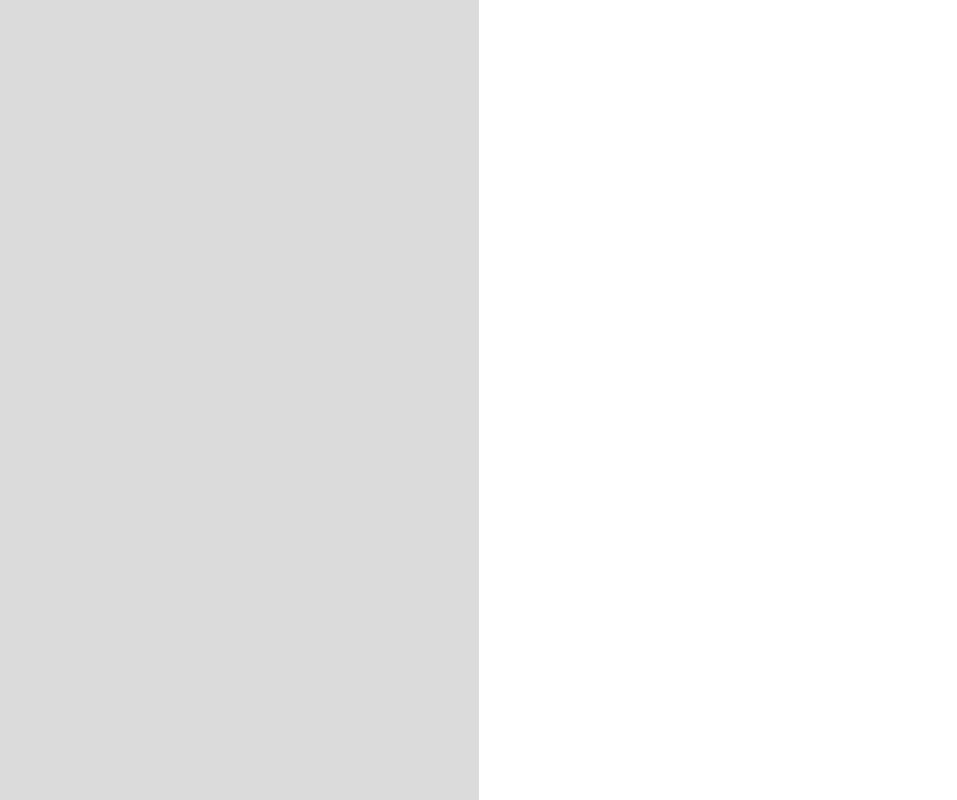
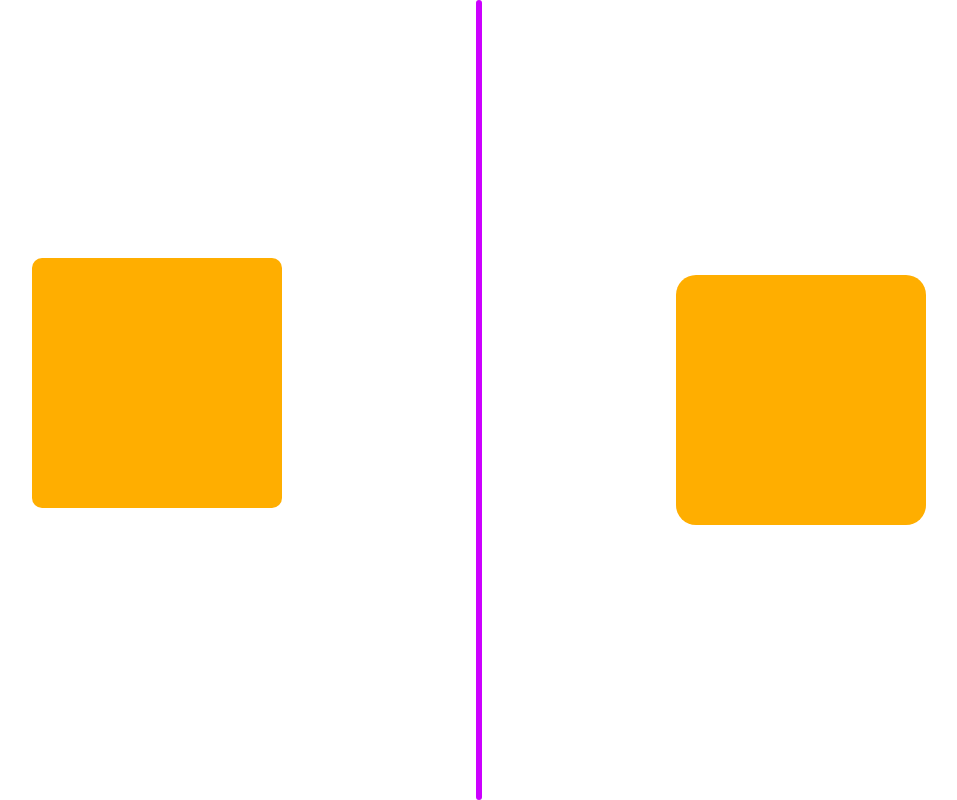
Before and after one commit to gioocharkviani/GiftSpace, a plain HTML site: page index.html in a window 1280 px wide. Shown: the whole page, without its empty margins (161-1118 px from the left). Drawn offline with Linux system fonts and the light colour scheme.

Commit message:
create js element

```diff
--- a/index.html
+++ b/index.html
@@ -11,12 +11,23 @@
 <body>
     <div class="BoxWrapper">
 
-        <div class="sideA"></div>
+        <div class="sideA">
 
+            <div class="main-page-boxA"></div>
 
-        <div class="sideB"></div>
+        </div>
+
+        <div class="Center-Border"></div>
+
+        <div class="sideB">
+
+            <div class="main-page-boxB"></div>
+
+        </div>
 
 
     </div>
+
+    <script src="./script.js"></script>
 </body>
 </html>
--- /dev/null
+++ b/script.js
@@ -0,0 +1,6 @@
+const boxAstylechanger = document.querySelector(".main-page-boxA");
+
+
+boxAstylechanger.addEventListener('click' , (e) =>{
+    console.log('e');
+})
--- a/style.css/main.css
+++ b/style.css/main.css
@@ -12,20 +12,42 @@
 
 .sideA {
     width: 50%;
-    background-color: rgb(219, 219, 219);
+    background-color: rgb(255, 255, 255);
+    display: flex;
+    justify-content: center;
 }
+
 
 .sideB {
     width: 50%;
     background-color: #fff;
+    display: flex;
+    justify-content: center;
 }
 
 
+.Center-Border {
+    width: 7px;
+    height: 100%;
+    background-color: rgb(204, 0, 255);
+    align-self: center;
+    border-radius: 3px;
+}
 
-.box1 {
-    width: 100px;
-    height:100px;
-    background-color: rgb(80, 80, 80);
-    position: absolute;
-    left: 50%;
+
+.main-page-boxA {
+    width: 250px;
+    height: 250px;
+    background-color: rgb(255, 174, 0);
+    align-self: center;
+    margin-bottom: 35px;
+    border-radius: 10px;
 }
+
+.main-page-boxB {
+    width: 250px;
+    height: 250px;
+    background-color: rgb(255, 174, 0);
+    align-self: center;
+    border-radius: 20px;
+}
```
